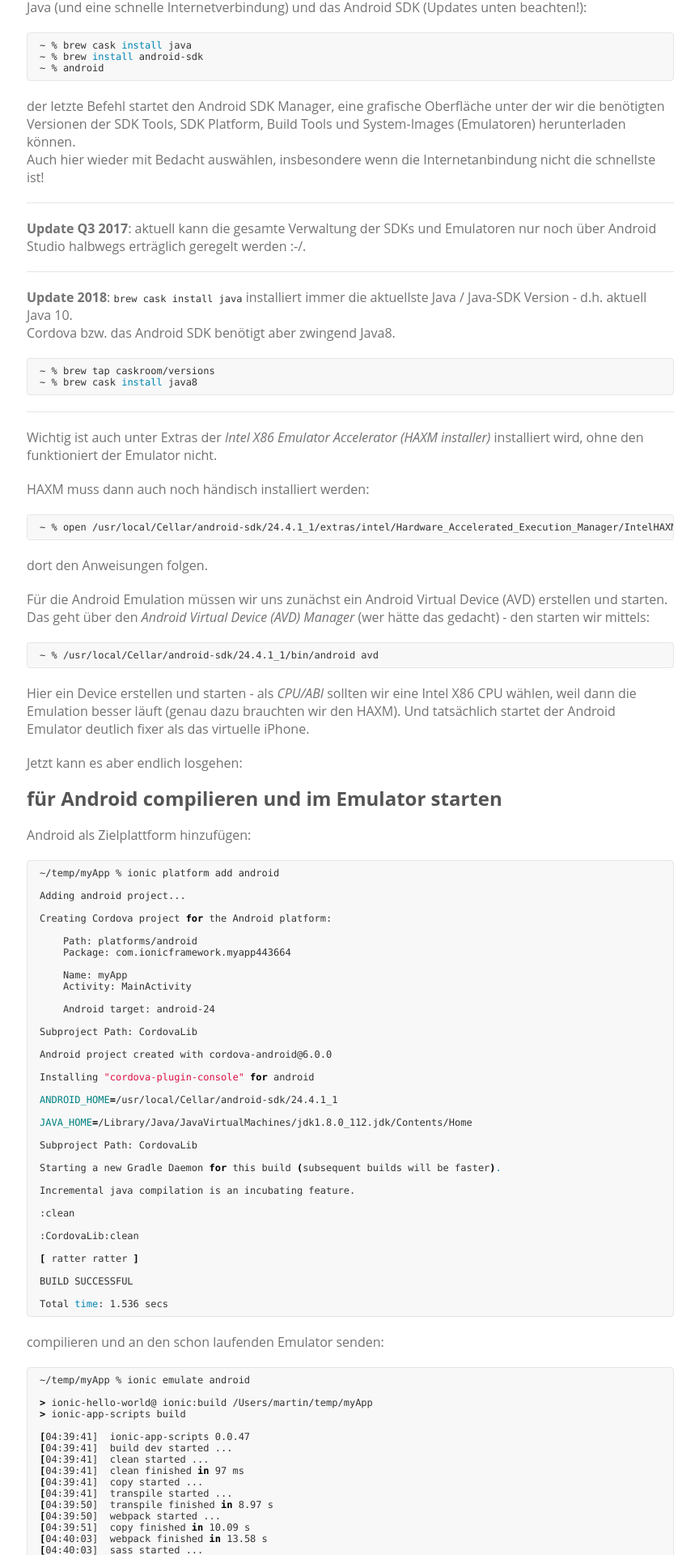
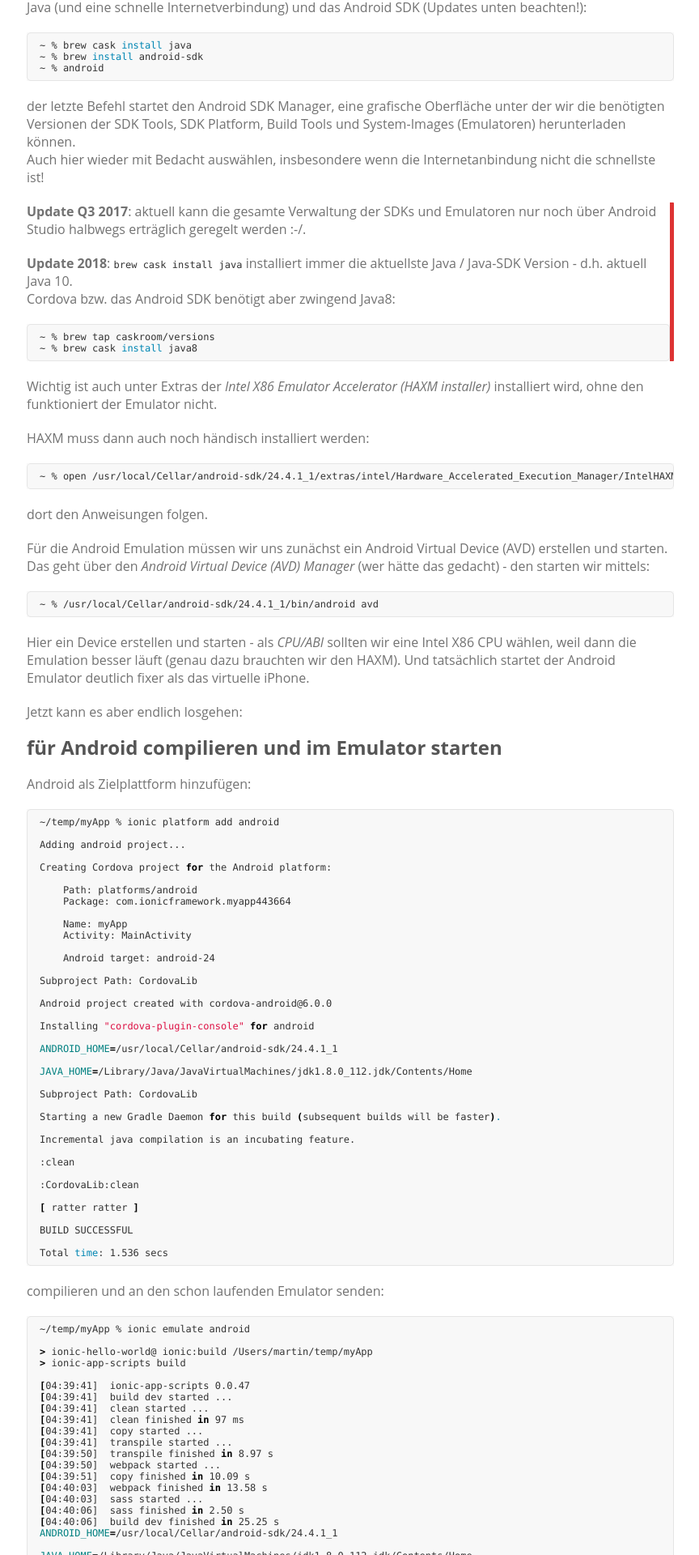
Before and after one commit to znegva/znegva.github.io, a Jekyll site: the page built from _posts/2016-12-15-ionic-und-co-installieren.md, in a window 1280 px wide. Shown: the part 3580-5500 px from the top of the page at 81% size, without its empty margins (207-1071 px from the left). Built offline with Jekyll 4.4.1, drawn with Linux system fonts in a browser that asks for light colours; the repository's description, which GitHub fills in, is left out.

Commit message:
new: atted css-attention-class for important stuff

````diff
--- a/_posts/2016-12-15-ionic-und-co-installieren.md
+++ b/_posts/2016-12-15-ionic-und-co-installieren.md
@@ -171,20 +171,21 @@
 der letzte Befehl startet den Android SDK Manager, eine grafische Oberfläche unter der wir die benötigten Versionen der SDK Tools, SDK Platform, Build Tools und System-Images (Emulatoren) herunterladen können.
 Auch hier wieder mit Bedacht auswählen, insbesondere wenn die Internetanbindung nicht die schnellste ist!
 
----
+<div class="attention" markdown="1">
+
 __Update Q3 2017__: aktuell kann die gesamte Verwaltung der SDKs und Emulatoren nur noch
 über Android Studio halbwegs erträglich geregelt werden :-/.
 
----
 __Update 2018__: `brew cask install java` installiert immer die aktuellste Java / Java-SDK Version - d.h. aktuell Java 10.
-Cordova bzw. das Android SDK benötigt aber zwingend Java8.
+Cordova bzw. das Android SDK benötigt aber zwingend Java8:
 
 ``` sh
 ~ % brew tap caskroom/versions
 ~ % brew cask install java8
 ```
+</div>
 
----
+
 
 Wichtig ist auch unter Extras der _Intel X86 Emulator Accelerator (HAXM installer)_ installiert wird, ohne den funktioniert der Emulator nicht.
 
--- a/_sass/jekyll-theme-minimal.scss
+++ b/_sass/jekyll-theme-minimal.scss
@@ -192,6 +192,10 @@
 .w50{
     width: 50%;
 }
+.attention{
+  border-right: 5px solid #d33;
+  border-radius: 1px;
+}
 
 /*
  * COMMON ELEMENTS
````
